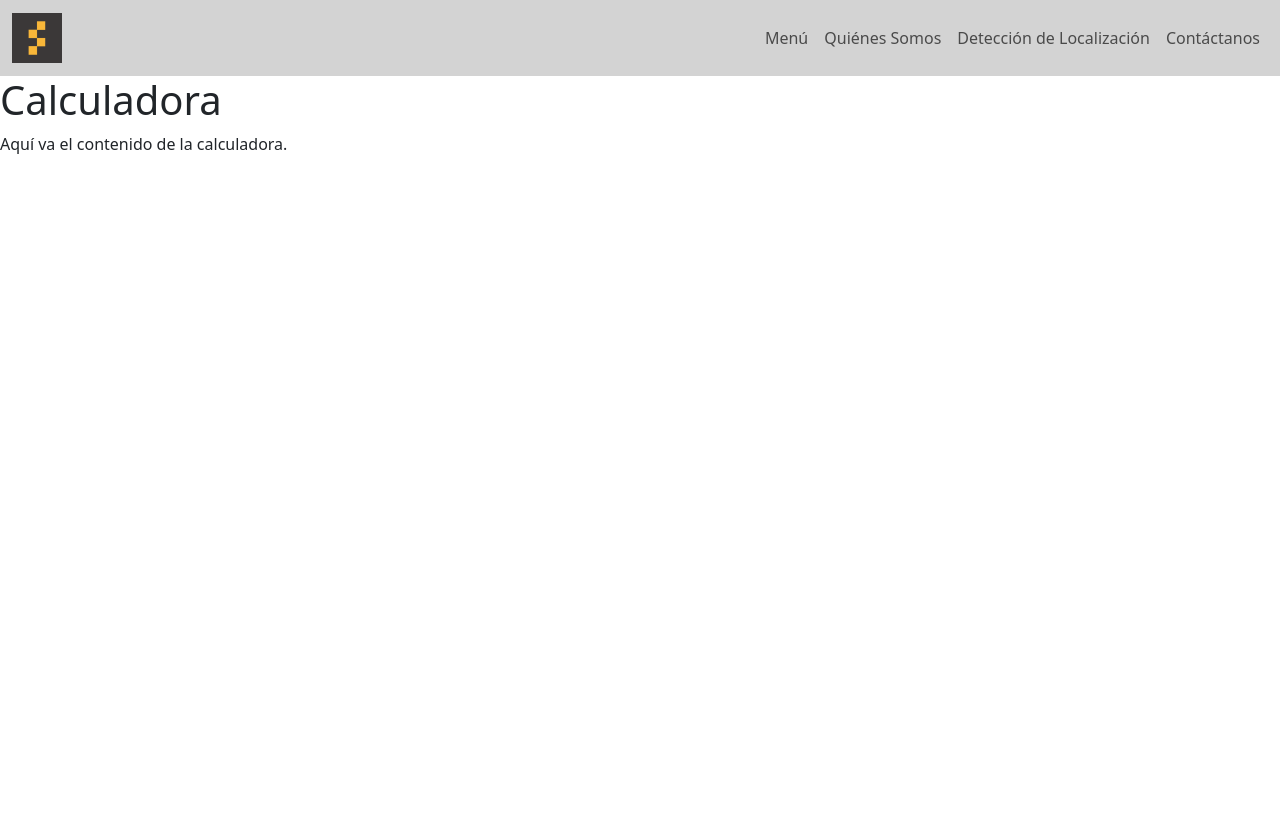
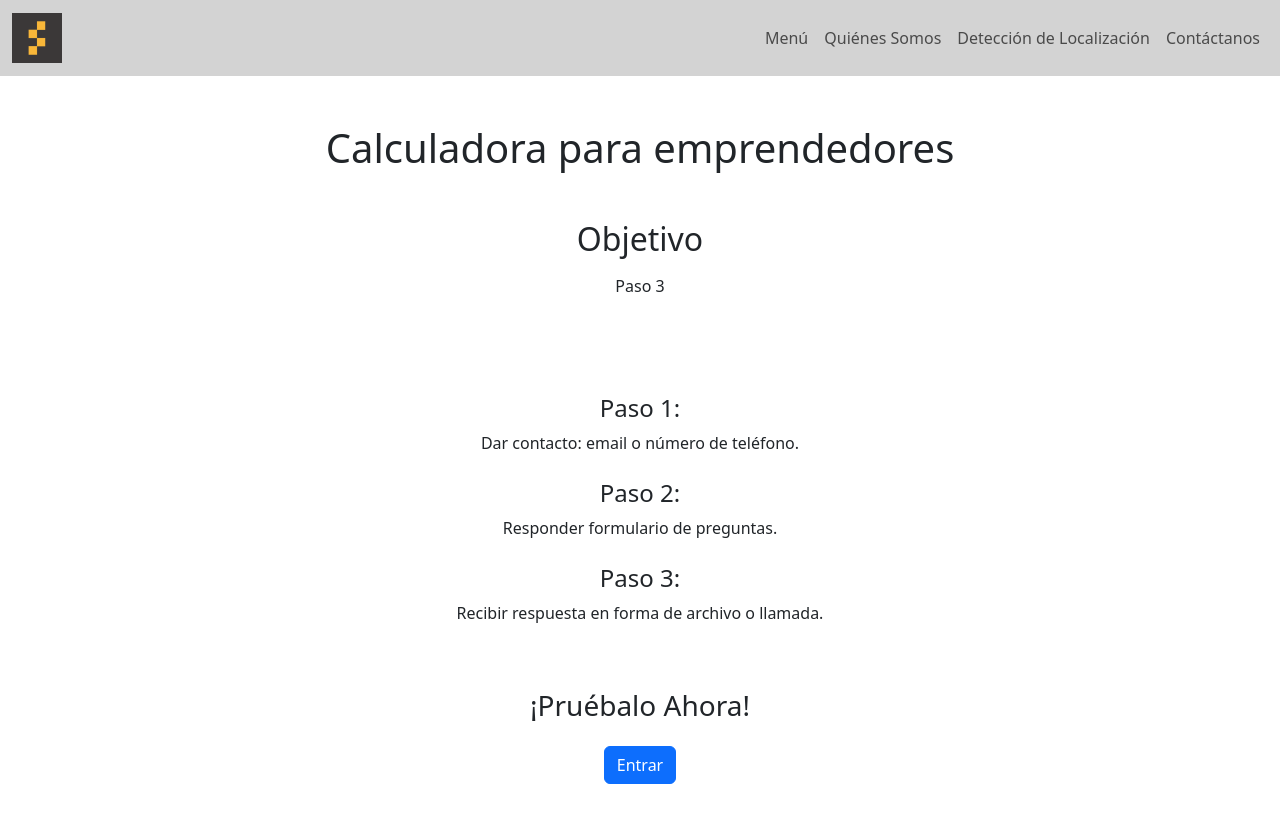
Before and after one commit to Datablitz-Corp/geolocation-browser, a React (Vite) app in the folder frontend/: page /calculadora in a window 1280 px wide. Shown: the top 822 px of the page. Before the commit the page ends 800 px from the top, so only its background shows below. Built offline with nearby package versions, Linux system fonts and the light colour scheme.

Commit message:
readme_v2

```diff
--- a/frontend/src/main.jsx
+++ b/frontend/src/main.jsx
@@ -1,11 +1,8 @@
-// src/index.js
 import React from 'react';
-import ReactDOM from 'react-dom';
+import { createRoot } from 'react-dom/client';
 import App from './App';
-//import './index.css';
-import 'bootstrap/dist/css/bootstrap.min.css';
 
+const rootElement = document.getElementById('root');
+const root = createRoot(rootElement);
 
-const root = ReactDOM.createRoot(document.getElementById('root'));
 root.render(<App />);
-// cd frontend npm run dev
--- a/frontend/src/pages/calculadora.jsx
+++ b/frontend/src/pages/calculadora.jsx
@@ -1,13 +1,47 @@
 // src/pages/Calculadora.jsx
 import React from 'react';
 
-const Calculadora = () => {
+function Calculadora() {
   return (
-    <div>
-      <h1>Calculadora</h1>
-      <p>Aquí va el contenido de la calculadora.</p>
-    </div>
+    <div className="container text-center my-5">
+    {/* Titulo 1*/}
+    <header className="mb-5">
+      <h1 className="mb-3">Calculadora para emprendedores</h1>
+    </header>
+
+    {/* Objetivo*/}
+    <section id="how-it-works" className="mb-5">
+      <h2 className="mb-3">Objetivo</h2>
+      <div className="d-flex justify-content-center align-items-center mb-5">
+        <div className="step-box mx-2">Paso 3</div>
+      </div>
+    </section>
+
+
+    {/* Pasos */}
+    <section id="steps" className="steps-section py-5">
+      <div className="step mb-4">
+        <h4>Paso 1: </h4>
+        <p>Dar contacto: email o número de teléfono.</p>
+      </div>
+      <div className="step mb-4">
+        <h4>Paso 2: </h4>
+        <p>Responder formulario de preguntas.</p>
+      </div>
+      <div className="step">
+        <h4>Paso 3: </h4>
+        <p>Recibir respuesta en forma de archivo o llamada.</p>
+      </div>
+    </section>
+
+      {/* Preuba real*/}
+      <section id="cta" className="mb-5">
+      <h3 className="mb-4">¡Pruébalo Ahora!</h3>
+      <button className="btn btn-primary">Entrar</button>
+    </section>
+
+  </div>
   );
-};
+}
 
 export default Calculadora;
```
Also changed, not shown: 1 other file (tests, documents, lock files or other folders).
